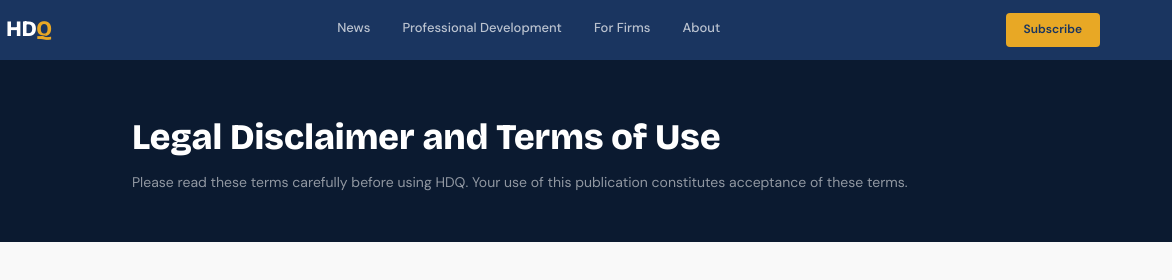
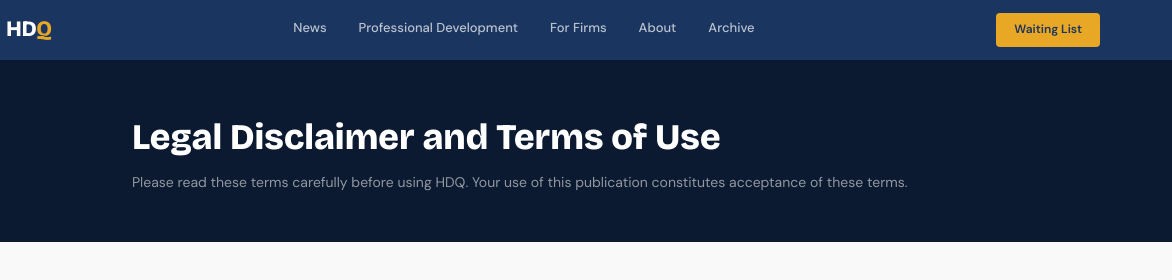
Before and after one commit to SawUFO/hdq-platform, a website: page static/hdq-legal.html in a window 1280 px wide. Shown: the top 280 px of the page, 108-1280 px from the left. Drawn offline with nearby package versions, Linux system fonts and the light colour scheme.

Commit message:
3 changes

```diff
--- a/src/shell.js
+++ b/src/shell.js
@@ -192,7 +192,7 @@ ${bodyHtml}
     <div class="footer-nav"><h6>Company</h6><ul>
       <li><a href="/hdq-whitelabel.html">For Firms</a></li>
       <li><a href="/about">About HDQ</a></li>
-      <li><a href="/hdq-subscribe.html">Subscribe</a></li>
+      <li><a href="/hdq-subscribe.html">Waiting List</a></li>
       <li><a href="mailto:support@hdq.ca">support@hdq.ca</a></li>
     </ul></div>
     <div class="footer-nav"><h6>Legal</h6><ul>
--- a/static/hdq-legal.html
+++ b/static/hdq-legal.html
@@ -109,7 +109,7 @@ document.addEventListener('keydown', function(e) {
     <a href="hdq-legal.html" class="mobile-nav-sub-link" onclick="window.closeMobileNav()">Legal &amp; Disclaimer</a>
   </nav>
   <div class="mobile-nav-footer">
-    <a href="hdq-subscribe.html" class="mobile-nav-subscribe" onclick="window.closeMobileNav()">Subscribe — $3,137/year</a>
+    <a href="hdq-subscribe.html" class="mobile-nav-subscribe" onclick="window.closeMobileNav()">Waiting List</a>
   </div>
 </div>
 <header class="masthead" role="banner">
@@ -123,11 +123,11 @@ document.addEventListener('keydown', function(e) {
         <li><a href="hdq-news.html" class="nav-link">News</a></li>
         <li><a href="hdq-prodev.html" class="nav-link">Professional Development</a></li>
         <li><a href="hdq-whitelabel.html" class="nav-link">For Firms</a></li>
-        <li><a href="index.html" class="nav-link">About</a></li>
+        <li><a href="index.html" class="nav-link">About</a></li><li><a href="/archive" class="nav-link">Archive</a></li>
       </ul>
     </nav>
     <div class="nav-right">
-      <a href="hdq-subscribe.html" class="nav-subscribe">Subscribe</a>
+      <a href="hdq-subscribe.html" class="nav-subscribe">Waiting List</a>
       <button type="button" onclick="window.openMobileNav()" aria-label="Open navigation menu" style="display:none;flex-direction:column;gap:5px;cursor:pointer;background:none;border:none;padding:8px;margin:0;-webkit-tap-highlight-color:transparent;touch-action:manipulation;" id="hdq-hamburger"><span style="display:block;width:22px;height:2px;background:rgba(255,255,255,0.8);border-radius:2px;"></span><span style="display:block;width:22px;height:2px;background:rgba(255,255,255,0.8);border-radius:2px;"></span><span style="display:block;width:22px;height:2px;background:rgba(255,255,255,0.8);border-radius:2px;"></span></button>
 <script>
 // Show hamburger only on mobile
```
Also changed, not shown: static/hdq-whitelabel.html (+3 -3 lines).
